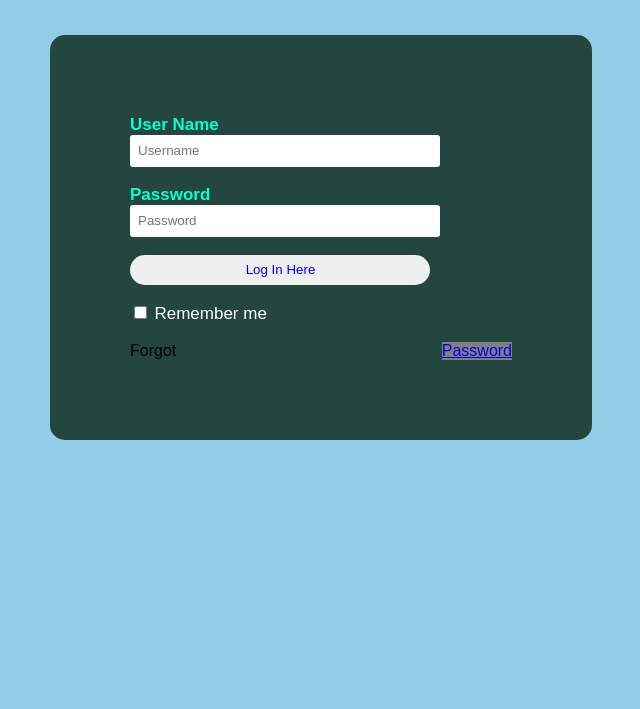
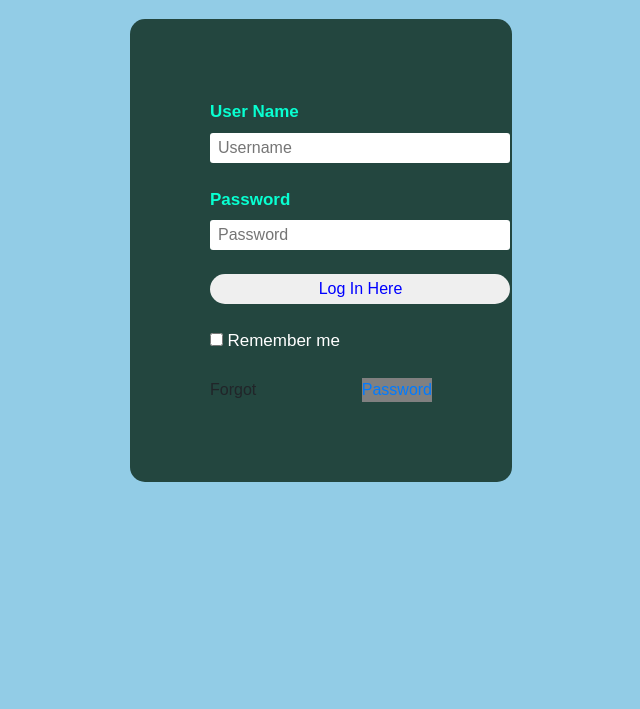
Before and after one commit to Ali2053/FSD1, a plain HTML site: page index.html in a window 1280 px wide. Shown: the part 91-800 px from the top of the page, without its empty margins (319-959 px from the left). Drawn offline with nearby package versions, Linux system fonts and the light colour scheme.

Commit message:
Update index.html

```diff
--- a/index.html
+++ b/index.html
@@ -1,6 +1,12 @@
 <!DOCTYPE html>
 <html>
 <head>
+    <!-- Required meta tags -->
+    <meta charset="utf-8">
+    <meta name="viewport" content="width=device-width, initial-scale=1, shrink-to-fit=no">
+
+    <!-- Bootstrap CSS -->
+    <link rel="stylesheet" href="https://cdn.jsdelivr.net/npm/bootstrap@4.6.2/dist/css/bootstrap.min.css" integrity="sha384-xOolHFLEh07PJGoPkLv1IbcEPTNtaed2xpHsD9ESMhqIYd0nLMwNLD69Npy4HI+N" crossorigin="anonymous">
     <title>Login Form</title>
 
 </head>
```
